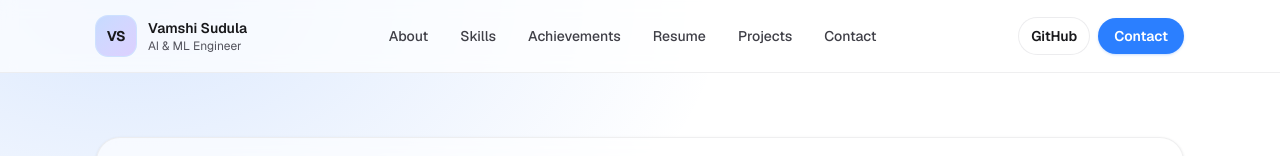
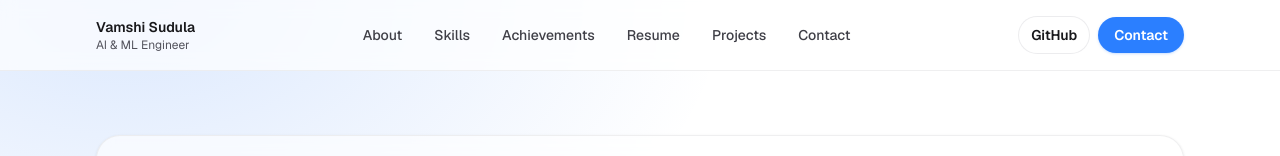
Before and after one commit to vamshichintu002/vamshi-portfolio, a Next.js app in the folder web/: page / in a window 1280 px wide. Shown: the top 156 px of the page. Built offline with nearby package versions, Linux system fonts and the light colour scheme.

Commit message:
Remove VS icon from header

```diff
--- a/web/app/page.tsx
+++ b/web/app/page.tsx
@@ -180,11 +180,6 @@ export default function Page() {
         <Container>
           <div className="flex items-center justify-between py-4">
             <a href="#" className="flex items-center gap-3">
-              <div className="grid h-10 w-10 place-items-center rounded-xl bg-gradient-to-br from-blue-500/25 to-violet-500/25 ring-1 ring-blue-500/20">
-                <span className="text-sm font-bold tracking-tight">
-                  VS
-                </span>
-              </div>
               <div className="leading-tight">
                 <p className="text-sm font-semibold">Vamshi Sudula</p>
                 <p className="text-xs text-zinc-600 dark:text-zinc-300">
```
